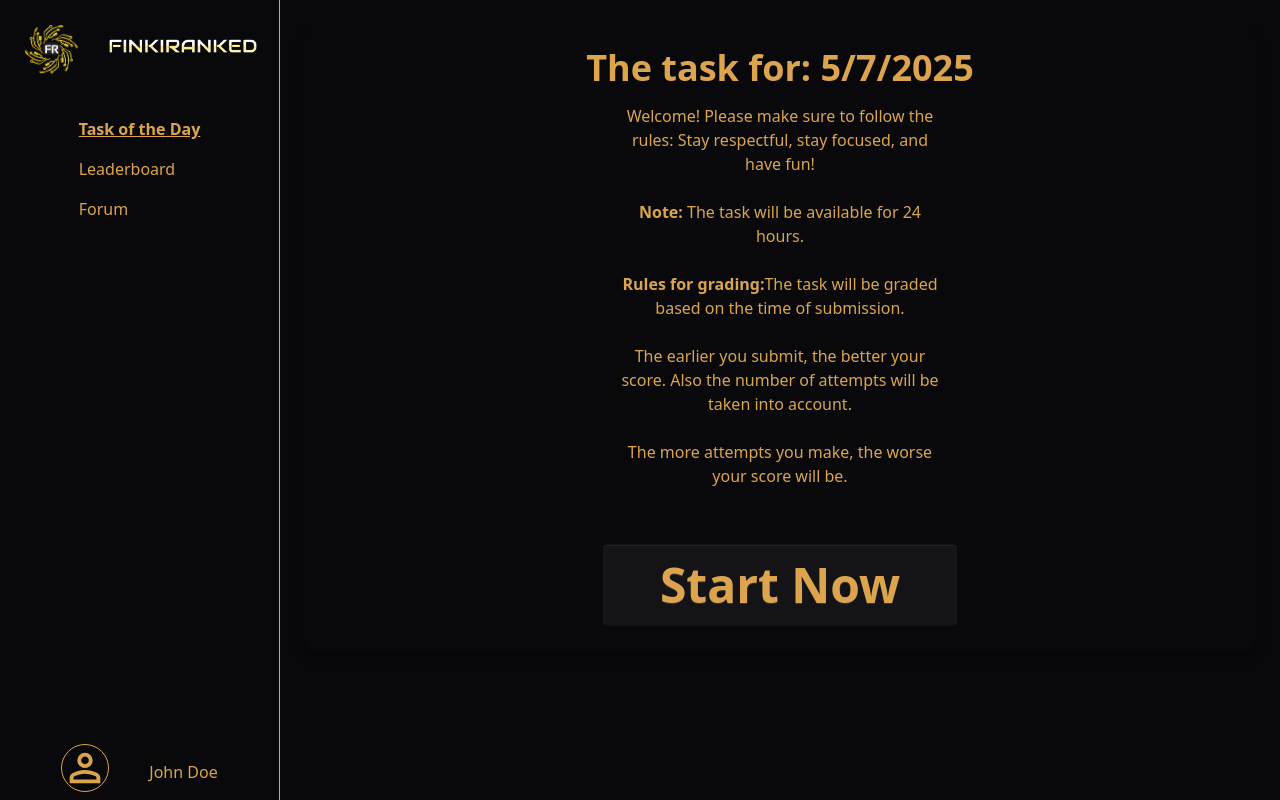
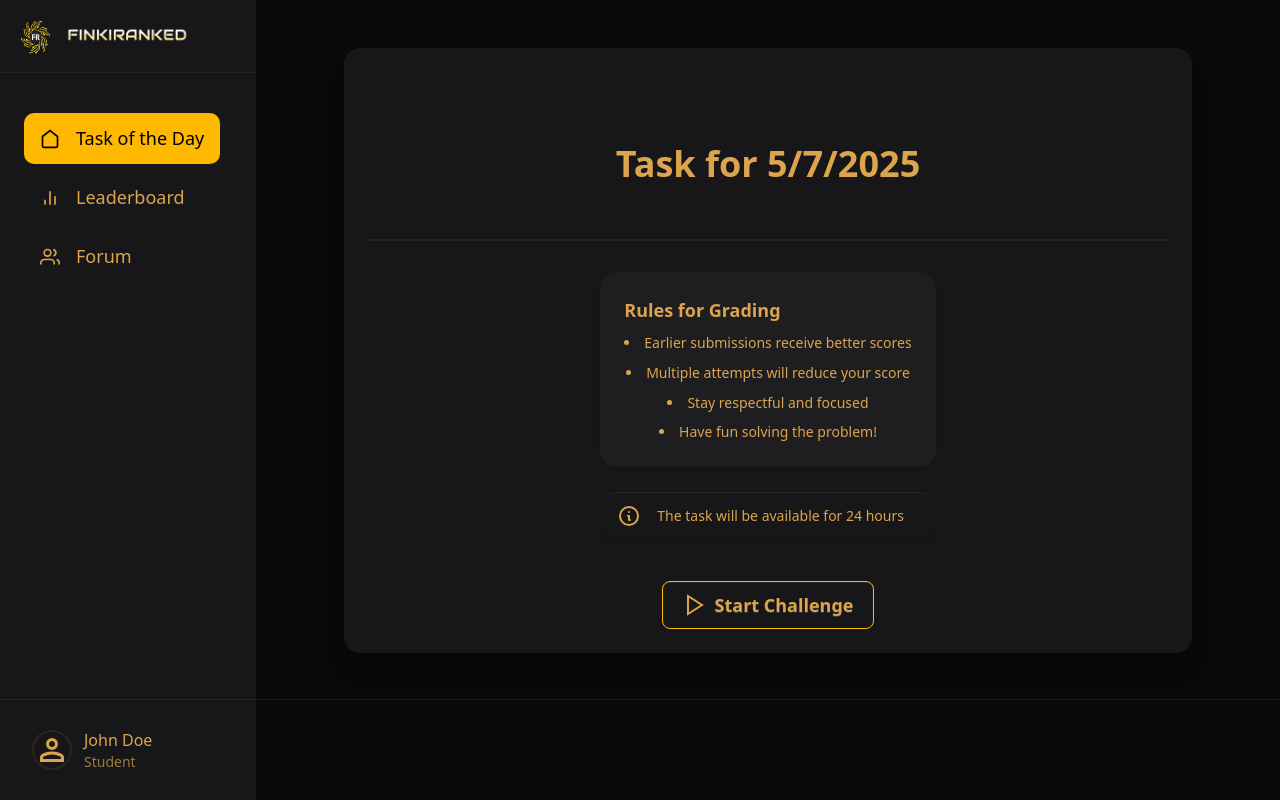
Before and after one commit to Dimitar-04/finkiRanked, a React (Vite) app in the folder client/: page /dashboard in a window 1280 px wide. Built offline with nearby package versions, Linux system fonts and the light colour scheme.

Commit message:
Improved frontend design

```diff
--- a/client/src/CreatePost/CreatePost.jsx
+++ b/client/src/CreatePost/CreatePost.jsx
@@ -1,8 +1,10 @@
 import React, { useState } from "react";
+import { useNavigate } from "react-router-dom";
 
 const CreatePost = () => {
   const [title, setTitle] = useState("");
   const [content, setContent] = useState("");
+  const navigate = useNavigate();
 
   const handleSubmit = (e) => {
     e.preventDefault();
@@ -11,48 +13,81 @@ const CreatePost = () => {
   };
 
   return (
-    <div
-      data-theme="luxury"
-      className="flex items-center justify-center min-h-screen"
+    <div data-theme="luxury" className="min-h-screen bg-base-100 p-6">
+      <div className="max-w-4xl mx-auto px-4 sm:px-6 lg:px-8 w-full">
+        <div className="flex items-center justify-between mb-8">
+          <h2 className="text-3xl font-bold text-base-content">
+            Create a Post
+          </h2>
+          <button
+            onClick={() => navigate(-1)}
+            className="btn btn-outline gap-2"
           >
+            <svg
+              xmlns="http://www.w3.org/2000/svg"
+              className="w-5 h-5"
+              viewBox="0 0 24 24"
+              fill="none"
+              stroke="currentColor"
+              strokeWidth="2"
+            >
+              <path d="M19 12H5M12 19l-7-7 7-7" />
+            </svg>
+            Back to Forum
+          </button>
+        </div>
+
         <form
-        className="p-8 rounded-lg shadow-md w-full max-w-md border"
           onSubmit={handleSubmit}
+          className="card bg-base-200 shadow-xl w-full"
         >
-        <h2 className="text-2xl font-bold mb-6">Create a Post</h2>
-        <div className="mb-4">
-          <label htmlFor="title" className="block text-sm font-medium  mb-2">
-            Title
+          <div className="card-body p-6 sm:p-8">
+            <div className="space-y-8">
+              <div className="form-control w-full">
+                <label className="label">
+                  <span className="label-text text-lg font-medium">Title</span>
                 </label>
                 <input
                   type="text"
-            id="title"
                   value={title}
                   onChange={(e) => setTitle(e.target.value)}
+                  placeholder="Enter your post title"
+                  className="input input-bordered input-lg w-full focus:input-primary"
                   required
-            className="w-full px-4 py-2 border  rounded-lg focus:outline-none focus:ring-2 "
                 />
               </div>
-        <div className="mb-6">
-          <label htmlFor="content" className="block text-sm font-medium ">
+
+              <div className="flex flex-col form-control w-full">
+                <label className="label">
+                  <span className="label-text text-lg font-medium">
                     Content
+                  </span>
                 </label>
                 <textarea
-            id="content"
                   value={content}
                   onChange={(e) => setContent(e.target.value)}
-            rows="10"
+                  placeholder="Write your post content here..."
+                  className="textarea textarea-bordered min-h-[300px] sm:min-h-[400px] w-full text-base leading-relaxed focus:textarea-primary p-4"
                   required
-            className="w-full px-4 py-2 border rounded-lg focus:outline-none focus:ring-2 "
                 ></textarea>
               </div>
+            </div>
+
+            <div className="card-actions justify-end mt-8">
               <button
-          type="submit"
-          className="btn btn-active w-full  py-2 px-4 rounded-lg hover: transition duration-200"
+                type="button"
+                onClick={() => navigate(-1)}
+                className="btn btn-ghost btn-lg"
               >
-          Submit
+                Cancel
               </button>
+              <button type="submit" className="btn border-amber-400 btn-lg">
+                Publish Post
+              </button>
+            </div>
+          </div>
         </form>
+      </div>
     </div>
   );
 };
--- a/client/src/Dashboard/Dashboard.jsx
+++ b/client/src/Dashboard/Dashboard.jsx
@@ -31,54 +31,112 @@ const Dashboard = () => {
   };
 
   return (
-    <div data-theme="luxury" className="dashboard min-h-screen flex">
-      <nav className="dashboard__navbar w-70 p-2 flex flex-col items-center border-r">
-        <div className="flex space-x-4 mb-10 mt-2.5">
-          <a href="/" className="flex items-center space-x-4">
-            <img src={logoIcon} alt="Logo 1" className="w-18" />
-            <img src={logoText} alt="Logo 2" className="w-40" />
+    <div
+      data-theme="luxury"
+      className="dashboard min-h-screen flex bg-base-100"
+    >
+      <nav className="dashboard__navbar w-64 min-h-screen bg-base-200 text-base-content">
+        <div className="p-4 border-b border-base-content/10">
+          <a href="/" className="flex items-center gap-2">
+            <img src={logoIcon} alt="Logo" className="w-10 h-10" />
+            <img src={logoText} alt="Logo Text" className="w-32" />
           </a>
         </div>
-        <ul className="flex flex-col space-y-4 flex-grow">
-          <li
-            className={`cursor-pointer ${
-              activePage === "home" ? "font-bold underline" : ""
+
+        <div className="px-4 py-8">
+          <ul className="menu menu-lg gap-2">
+            <li>
+              <button
+                className={`flex items-center gap-4 px-4 py-3 hover:bg-[#FFB800] hover:text-black rounded-lg transition-colors ${
+                  activePage === "home"
+                    ? "bg-[#FFB800] text-black font-medium"
+                    : ""
                 }`}
                 onClick={() => setActivePage("home")}
               >
+                <svg
+                  xmlns="http://www.w3.org/2000/svg"
+                  className="w-5 h-5"
+                  viewBox="0 0 24 24"
+                  fill="none"
+                  stroke="currentColor"
+                  strokeWidth="2"
+                >
+                  <path d="M3 9l9-7 9 7v11a2 2 0 0 1-2 2H5a2 2 0 0 1-2-2z"></path>
+                </svg>
                 Task of the Day
+              </button>
             </li>
-          <li
-            className={`cursor-pointer ${
-              activePage === "leaderboard" ? "font-bold underline" : ""
+            <li>
+              <button
+                className={`flex items-center gap-4 px-4 py-3 hover:bg-[#FFB800] hover:text-black rounded-lg transition-colors ${
+                  activePage === "leaderboard"
+                    ? "bg-[#FFB800] text-black font-medium"
+                    : ""
                 }`}
                 onClick={() => setActivePage("leaderboard")}
               >
+                <svg
+                  xmlns="http://www.w3.org/2000/svg"
+                  className="w-5 h-5"
+                  viewBox="0 0 24 24"
+                  fill="none"
+                  stroke="currentColor"
+                  strokeWidth="2"
+                >
+                  <path d="M18 20V10M12 20V4M6 20v-6"></path>
+                </svg>
                 Leaderboard
+              </button>
             </li>
-          <li
-            className={`cursor-pointer ${
-              activePage === "competitions" ? "font-bold underline" : ""
+            <li>
+              <button
+                className={`flex items-center gap-4 px-4 py-3 hover:bg-[#FFB800] hover:text-black rounded-lg transition-colors ${
+                  activePage === "competitions"
+                    ? "bg-[#FFB800] text-black font-medium"
+                    : ""
                 }`}
                 onClick={() => setActivePage("competitions")}
               >
+                <svg
+                  xmlns="http://www.w3.org/2000/svg"
+                  className="w-5 h-5"
+                  viewBox="0 0 24 24"
+                  fill="none"
+                  stroke="currentColor"
+                  strokeWidth="2"
+                >
+                  <path d="M17 21v-2a4 4 0 0 0-4-4H5a4 4 0 0 0-4 4v2"></path>
+                  <circle cx="9" cy="7" r="4"></circle>
+                  <path d="M23 21v-2a4 4 0 0 0-3-3.87"></path>
+                  <path d="M16 3.13a4 4 0 0 1 0 7.75"></path>
+                </svg>
                 Forum
+              </button>
             </li>
           </ul>
-        <div
-          className={`cursor-pointer dashboard__profile flex flex-row gap-10 items-center mt-auto ${
-            activePage === "profile" ? "font-bold" : ""
+        </div>
+
+        <div className="absolute bottom-0 left-0 right-0 p-4 border-t border-base-content/10">
+          <button
+            className={`flex items-center gap-3  px-4 py-3 hover:bg-[#FFB800] hover:text-black rounded-lg transition-colors ${
+              activePage === "profile" ? "bg-[#FFB800] text-black" : ""
             }`}
             onClick={() => setActivePage("profile")}
           >
             <img
               src={pp}
               alt="Profile"
-            className="dashboard__profile-picture w-12 h-12 rounded-full border"
+              className="w-10 h-10 rounded-full border-2 border-base-content/10"
             />
-          <p className="font-medium mt-2">John Doe</p>
+            <div className="flex flex-col items-start">
+              <span className="font-medium">John Doe</span>
+              <span className="text-sm text-base-content/70">Student</span>
+            </div>
+          </button>
         </div>
       </nav>
+
       <main className="dashboard__content flex-1 p-6">{renderPage()}</main>
     </div>
   );
--- a/client/src/Dashboard/components/Task.jsx
+++ b/client/src/Dashboard/components/Task.jsx
@@ -9,81 +9,149 @@ const Task = () => {
   };
 
   return (
-    <div
-      className="flex flex-col items-center justify-center p-6 rounded-lg shadow-lg"
-      data-theme="luxury"
+    <div className="container mx-auto max-w-4xl p-6" data-theme="luxury">
+      {!showTask ? (
+        <div className="card bg-base-200 shadow-xl">
+          <div className="card-body items-center text-center">
+            <div className="flex items-center justify-center w-16 h-16 rounded-full bg-primary/10">
+              <svg
+                xmlns="http://www.w3.org/2000/svg"
+                className="w-8 h-8 text-primary"
+                viewBox="0 0 24 24"
+                fill="none"
+                stroke="currentColor"
+                strokeWidth="2"
               >
-      {!showTask ? (
-        <>
-          <h1 className="text-4xl font-bold mb-4">The task for: {today}</h1>
-          <p className="text-center mb-6 w-80">
-            Welcome! Please make sure to follow the rules: Stay respectful, stay
-            focused, and have fun!
-            <br />
-            <br />
-            <strong>Note:</strong> The task will be available for 24 hours.
-            <br />
-            <br />
-            <strong>Rules for grading:</strong>The task will be graded based on
-            the time of submission.
-            <br />
-            <br />
-            The earlier you submit, the better your score. Also the number of
-            attempts will be taken into account.
-            <br />
-            <br />
-            The more attempts you make, the worse your score will be.
-          </p>
+                <path d="M12 2L2 7l10 5 10-5-10-5zM2 17l10 5 10-5M2 12l10 5 10-5" />
+              </svg>
+            </div>
+            <h1 className="card-title text-4xl font-bold mb-6">
+              Task for {today}
+            </h1>
+            <div className="divider"></div>
+            <div className="space-y-6 text-lg">
+              <div className="card bg-base-300 shadow-sm">
+                <div className="card-body">
+                  <h2 className="card-title">Rules for Grading</h2>
+                  <ul className="list-disc list-inside space-y-2">
+                    <li>Earlier submissions receive better scores</li>
+                    <li>Multiple attempts will reduce your score</li>
+                    <li>Stay respectful and focused</li>
+                    <li>Have fun solving the problem!</li>
+                  </ul>
+                </div>
+              </div>
+              <div className="alert">
+                <svg
+                  xmlns="http://www.w3.org/2000/svg"
+                  fill="none"
+                  viewBox="0 0 24 24"
+                  className="w-6 h-6 stroke-current"
+                >
+                  <path
+                    strokeLinecap="round"
+                    strokeLinejoin="round"
+                    strokeWidth="2"
+                    d="M13 16h-1v-4h-1m1-4h.01M21 12a9 9 0 11-18 0 9 9 0 0118 0z"
+                  ></path>
+                </svg>
+                <span>The task will be available for 24 hours</span>
+              </div>
+            </div>
+            <div className="card-actions justify-center mt-8">
               <button
                 onClick={handleStart}
-            className="btn btn-active text-5xl px-14 py-10 mt-8 border rounded"
+                className="btn btn-lg border-amber-400 gap-2"
               >
-            Start Now
+                <svg
+                  xmlns="http://www.w3.org/2000/svg"
+                  className="w-6 h-6"
+                  viewBox="0 0 24 24"
+                  fill="none"
+                  stroke="currentColor"
+                  strokeWidth="2"
+                >
+                  <path d="M5 3l14 9-14 9V3z" />
+                </svg>
+                Start Challenge
               </button>
-        </>
+            </div>
+          </div>
+        </div>
       ) : (
-        <>
-          <h1 className="text-4xl font-bold mb-6">Your Task</h1>
-          <p className="text-center text-2xl mb-8">
-            <strong>Solve the following problem:</strong> Reverse a string.In
-            this task, you are required to write a function that takes a string
-            as input and returns a new string that is the reverse of the
-            original. For example, if the input string is "hello", the reversed
-            version should be "olleh". Similarly, if the input is "world", the
-            output should be "dlrow". However, you are not allowed to use any
-            built-in functions or shortcuts like Python's slicing syntax
-            ([::-1]) or the reverse() method. Instead, you should manually
-            reverse the string using a loop, stack, or another approach that
-            shows your understanding of how strings can be manipulated.{" "}
-          </p>
-          <div className=" p-4 rounded-lg mb-6">
-            <p>
-              Your unique input: <strong>ANDREJ</strong>
-            </p>
-            <p className="mt-3.5">
-              Use this on your local code editor and paste the output below
+        <div className="card bg-base-200 shadow-xl">
+          <div className="card-body">
+            <div className="flex items-center gap-4 mb-8">
+              <div className="w-12 h-12 rounded-full bg-primary/10 flex items-center justify-center">
+                <svg
+                  xmlns="http://www.w3.org/2000/svg"
+                  className="w-6 h-6 text-primary"
+                  viewBox="0 0 24 24"
+                  fill="none"
+                  stroke="currentColor"
+                  strokeWidth="2"
+                >
+                  <path d="M12 2L2 7l10 5 10-5-10-5zM2 17l10 5 10-5M2 12l10 5 10-5" />
+                </svg>
+              </div>
+              <h1 className="card-title text-3xl">Challenge for {today}</h1>
+            </div>
+
+            <div className="card bg-base-300 mb-8">
+              <div className="card-body">
+                <h2 className="card-title mb-4">Problem: String Reversal</h2>
+                <p className="text-lg leading-relaxed">
+                  Write a function that takes a string as input and returns its
+                  reverse. You must implement this manually without using
+                  built-in reverse functions or shortcuts like Python's [::-1]
+                  slicing.
                 </p>
               </div>
-          <div className="mb-8 border p-4 rounded-lg">
-            <h2 className="text-3xl font-semibold">Example:</h2>
-            <p className="text-xl">
-              <strong>Input:</strong> "hello"
-            </p>
-            <p className="text-xl">
-              <strong>Desired Output:</strong> "olleh"
+            </div>
+
+            <div className="grid grid-cols-1 md:grid-cols-2 gap-6 mb-8">
+              <div className="card bg-primary/5">
+                <div className="card-body">
+                  <h3 className="card-title text-primary">Your Input</h3>
+                  <div className="text-2xl font-mono mt-2">"ANDREJ"</div>
+                  <p className="text-sm mt-2 text-base-content/70">
+                    Use this input in your local editor
                   </p>
                 </div>
-          <div className="flex flex-col items-center">
+              </div>
+
+              <div className="card bg-base-300">
+                <div className="card-body">
+                  <h3 className="card-title">Example</h3>
+                  <div className="space-y-2 mt-2">
+                    <p className="font-mono">
+                      Input: "hello" → Output: "olleh"
+                    </p>
+                    <p className="font-mono">
+                      Input: "world" → Output: "dlrow"
+                    </p>
+                  </div>
+                </div>
+              </div>
+            </div>
+
+            <div className="card bg-base-300">
+              <div className="card-body">
+                <h3 className="card-title mb-4">Submit Your Solution</h3>
                 <input
                   type="text"
-              placeholder="Enter your solution"
-              className="border p-4 mb-6 w-96 text-xl rounded-lg"
+                  placeholder="Enter your output here"
+                  className="input input-bordered input-lg w-full mb-4"
                 />
-            <button className="btn btn-action px-10 py-6 text-2xl rounded-lg">
-              Submit
+                <div className="card-actions justify-end">
+                  <button className="btn border-amber-400 btn-lg">
+                    Submit Solution
                   </button>
                 </div>
-        </>
+              </div>
+            </div>
+          </div>
+        </div>
       )}
     </div>
   );
--- a/client/src/LandingPage/components/VisionSection.jsx
+++ b/client/src/LandingPage/components/VisionSection.jsx
@@ -1,5 +1,5 @@
-import React from 'react';
-import lista from '../../assets/images/lista.jpg';
+import React from "react";
+import lista from "../../assets/images/listaNoBg.png";
 const VisionSection = () => {
   return (
     <div className="hero bg-base-200 min-h-[80vh]">
--- a/client/src/LogIn/LogIn.jsx
+++ b/client/src/LogIn/LogIn.jsx
@@ -7,7 +7,7 @@ const Login = () => {
       data-theme="luxury"
       className="flex flex-col items-center justify-center h-screen"
     >
-      <h1 className="text-4xl font-bold mb-6">Create an account</h1>
+      <h1 className="text-4xl font-bold mb-6">Log in</h1>
       <fieldset className="fieldset bg-base-200 border-base-300 rounded-box w-96 border p-8 space-y-6">
         <div>
           <label className="label text-lg" htmlFor="email">
@@ -19,9 +19,7 @@ const Login = () => {
             className="input input-lg w-full"
             placeholder="user123@students.finki.ukim.mk"
           />
-          <p className="text-sm mt-1">
-            *Must register with your students address
-          </p>
+          <p className="text-sm mt-1">*Must use your students address</p>
         </div>
 
         <div>
```
Also changed, not shown: client/src/LandingPage/components/Hero.jsx (+6 -3 lines), client/src/Register/Register.jsx (+42 -15 lines), client/src/assets/images/listaNoBg.png (added). Lines whose indentation alone changed are shown as unchanged.
